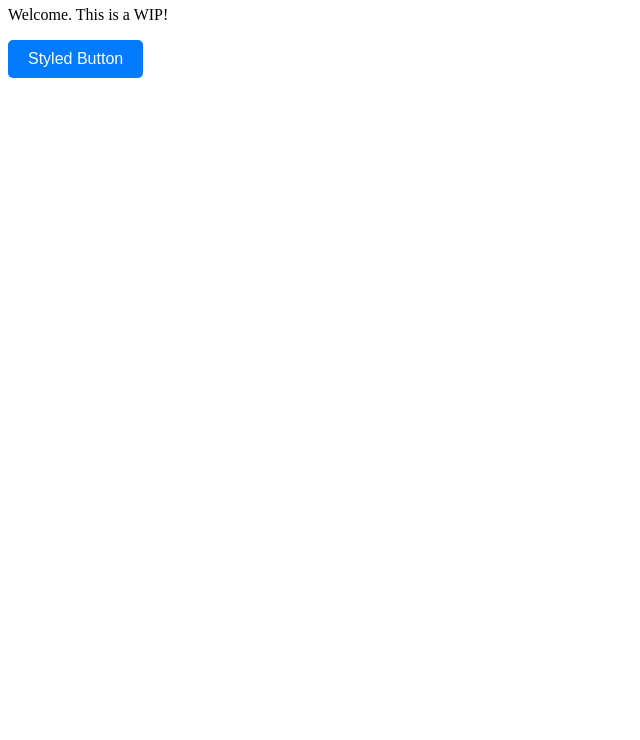
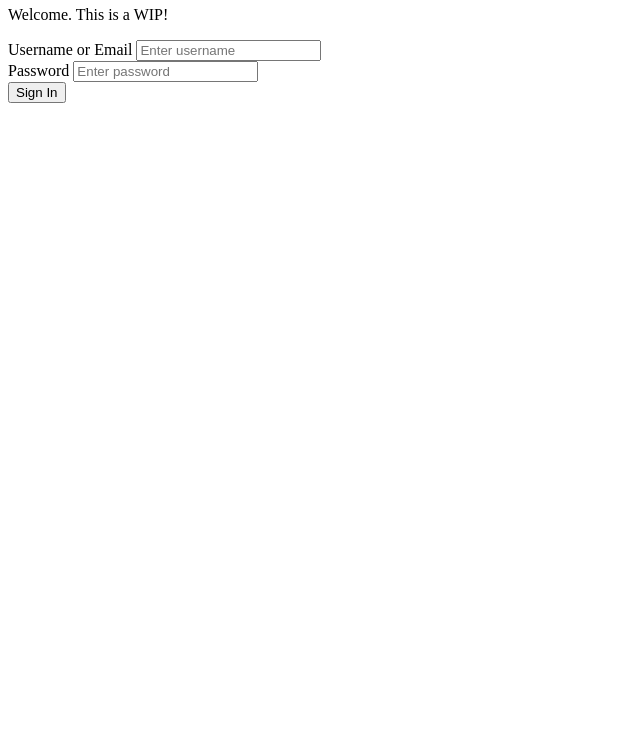
Before and after one commit to HedgeSolo/UltraChatApp, a plain HTML site: page index.html in a window 1280 px wide. Shown: the part 60-800 px from the top of the page, without its empty margins (0-640 px from the left). Drawn offline with Linux system fonts and the light colour scheme.

Commit message:
Add login form and remove button styles
Removed custom button styles and added a login form with username and password fields.

```diff
--- a/index.html
+++ b/index.html
@@ -1,22 +1,4 @@
 <!DOCTYPE=html>
-
-<style>
-        .custom-button {
-            background-color: #007BFF; /* Blue background */
-            color: white;              /* White text */
-            padding: 10px 20px;        /* Spacing inside the button */
-            font-size: 16px;           /* Text size */
-            border: none;              /* Removes default border */
-            border-radius: 5px;        /* Rounds the corners */
-            cursor: pointer;           /* Changes mouse cursor to a hand */
-            transition: 0.3s;          /* Smooth hover effect transition */
-        }
-
-        /* Hover effect when the mouse moves over the button */
-        .custom-button:hover {
-            background-color: #0056b3; /* Darker blue */
-        }
-    </style>
 
 <body>
 
@@ -24,6 +6,24 @@
 
   <h1>Ultimate Chat App</h1>
   <p>Welcome. This is a WIP!</p>
-  <button type="button" class="custom-button">Styled Button</button>
+
+        <form action="/login-endpoint" method="POST">
+
+            <!-- Username/Email Field -->
+            <div class="input-group">
+                <label for="username">Username or Email</label>
+                <input type="text" id="username" name="username" placeholder="Enter username" required>
+            </div>
+
+            <!-- Password Field -->
+            <div class="input-group">
+                <label for="password">Password</label>
+                <input type="password" id="password" name="password" placeholder="Enter password" required>
+            </div>
+
+            <!-- Submit Button -->
+            <button type="submit" class="login-btn">Sign In</button>
+
+        </form>
 
 </body>
```
